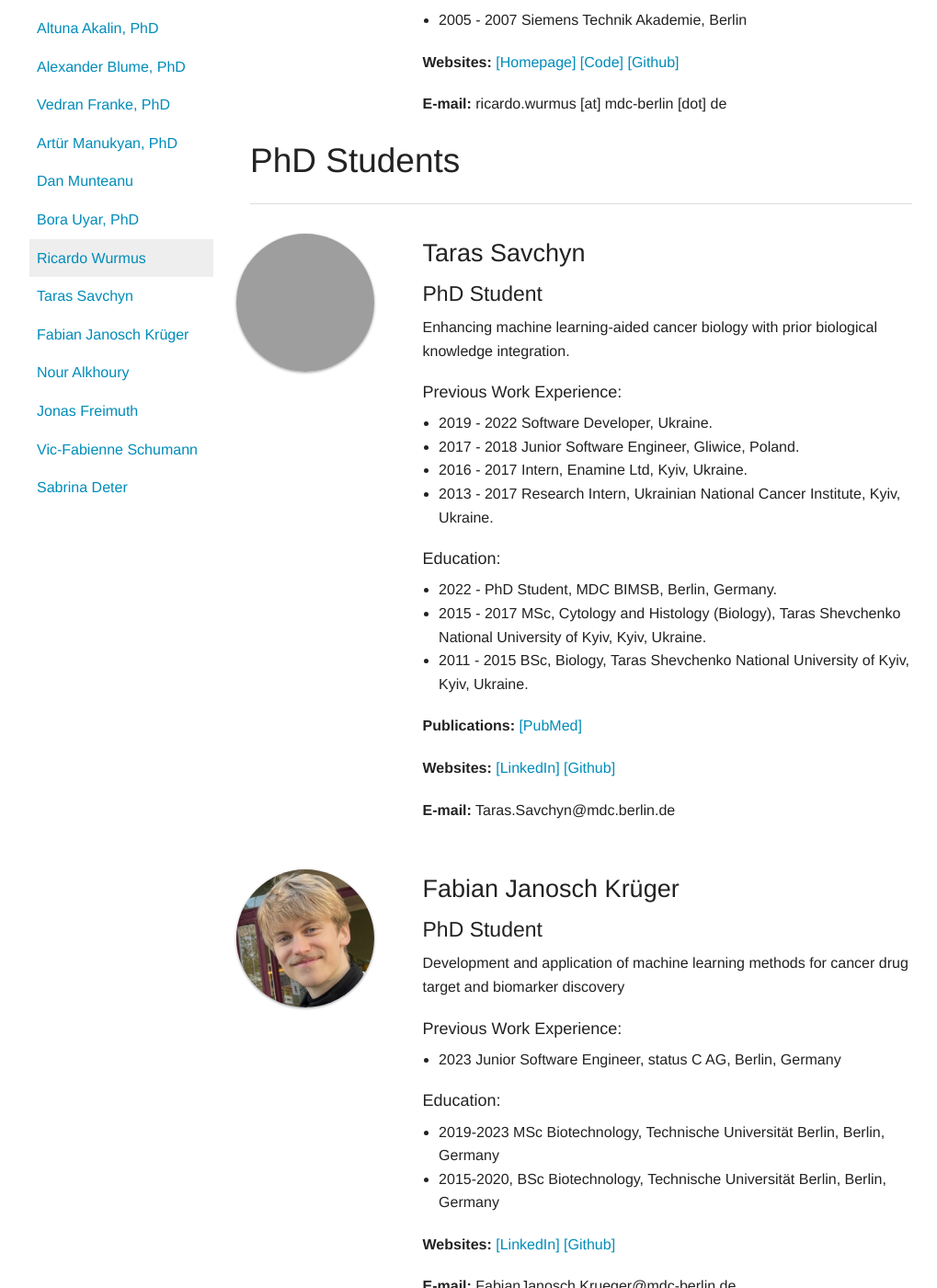
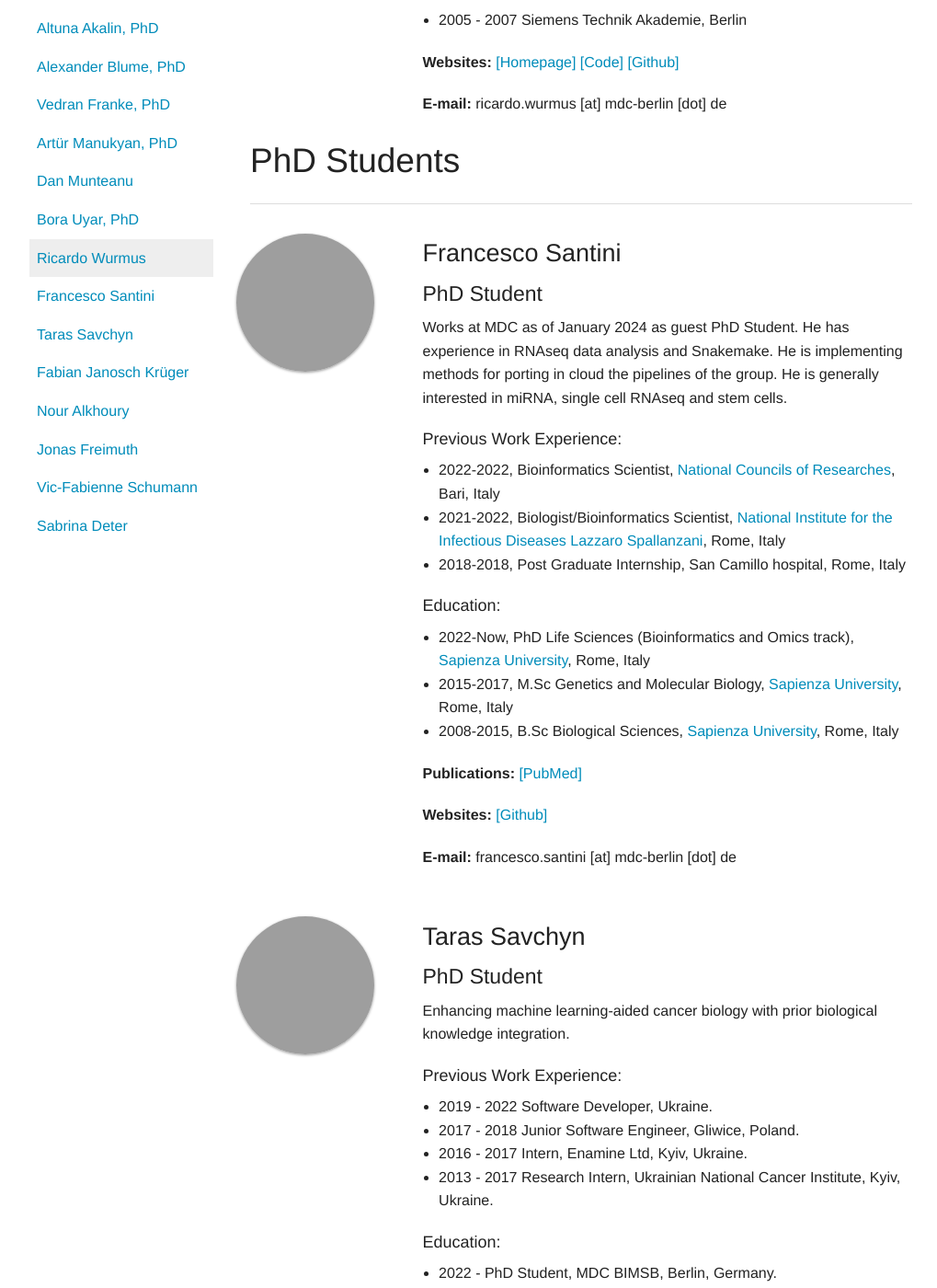
Before and after one commit to BIMSBbioinfo/bimsbbioinfo.github.io, a Jekyll site: the page built from team.markdown, in a window 1280 px wide and 1400 px high, scrolled down 4859 px. Shown: the whole window at 92% size, without its empty margins (133-1152 px from the left). Built offline with Jekyll 4.4.1, drawn with Linux system fonts in a browser that asks for light colours; our own code applies the rules of GitHub Pages for plain Markdown files; grey boxes are pictures that could not be loaded.

Commit message:
Update team.markdown
Added entry for Francesco Santini.

```diff
--- a/team.markdown
+++ b/team.markdown
@@ -252,6 +252,37 @@ PhD Students
 
 ---------------------------------------
 
+<div class="row">
+  <img src="https://avatars.githubusercontent.com/u/112400172" class="columns myroundThumb">
+  <div class="large-9 columns" markdown="1">
+
+### Francesco Santini
+
+#### PhD Student
+
+Works at MDC as of January 2024 as guest PhD Student. He has experience in RNAseq data analysis and Snakemake.
+He is implementing methods for porting in cloud the pipelines of the group.
+He is generally interested in miRNA, single cell RNAseq and stem cells.
+
+##### Previous Work Experience:
+
+- 2022-2022, Bioinformatics Scientist, [National Councils of Researches](http://www.ibiom.cnr.it/), Bari, Italy
+- 2021-2022, Biologist/Bioinformatics Scientist, [National Institute for the Infectious Diseases Lazzaro Spallanzani](https://www.inmi.it/), Rome, Italy
+- 2018-2018, Post Graduate Internship, San Camillo hospital, Rome, Italy
+
+##### Education:
+
+- 2022-Now, PhD Life Sciences (Bioinformatics and Omics track), [Sapienza University](https://www.uniroma1.it), Rome, Italy
+- 2015-2017, M.Sc Genetics and Molecular Biology, [Sapienza University](https://www.uniroma1.it), Rome, Italy
+- 2008-2015, B.Sc Biological Sciences, [Sapienza University](https://www.uniroma1.it), Rome, Italy
+
+**Publications:** [[PubMed]](https://pubmed.ncbi.nlm.nih.gov/?sort=date&term=Santini+F&cauthor_id=34991646)
+
+**Websites:**
+[[Github]](https://github.com/FrancescoSantini)
+
+**E-mail:** francesco.santini [at] mdc-berlin [dot] de
+</div></div>
 
 <div class="row">
   <img src="https://avatars.githubusercontent.com/u/30748114?s=96&v=4" class="columns myroundThumb">
@@ -281,7 +312,6 @@ Enhancing machine learning-aided cancer biology with prior biological knowledge
 **Websites:**
 [[LinkedIn]](https://www.linkedin.com/in/trsvchn/)
 [[Github]](https://github.com/trsvchn)
-
 
 **E-mail:** Taras.Savchyn@mdc.berlin.de
 </div></div>
```
